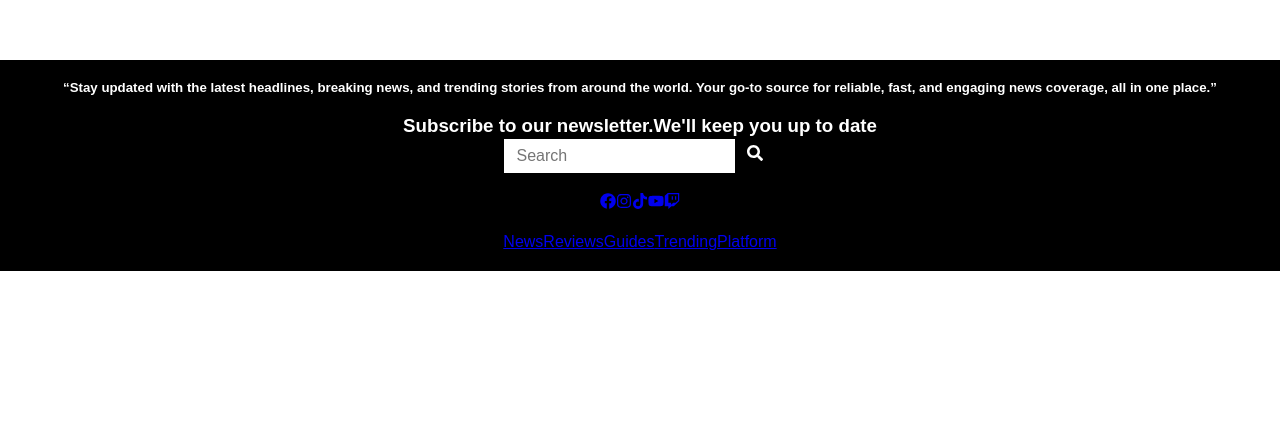
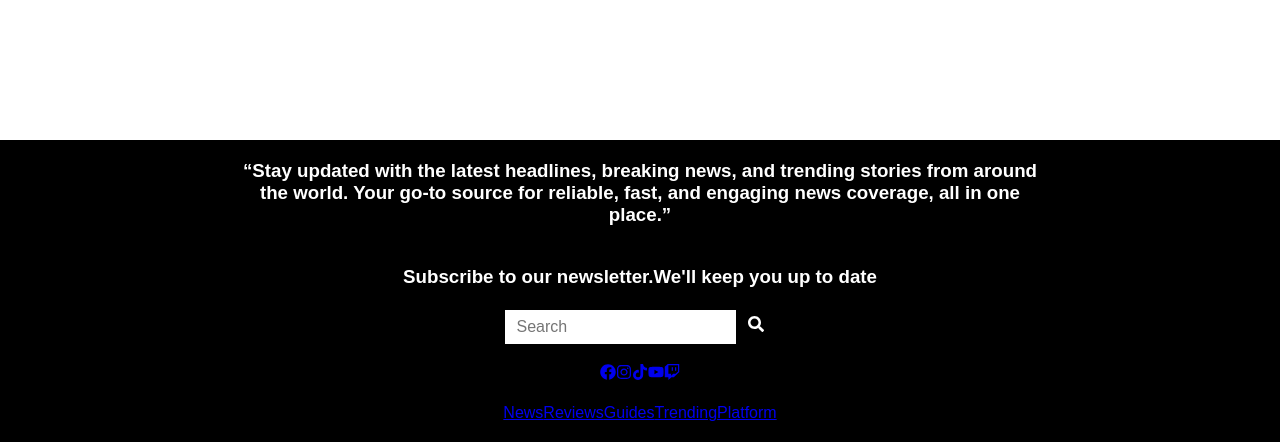
Before and after one commit to aggelooskk/News-app, a React (Create React App) app: page / in a window 1280 px wide. Shown: the part 822-1264 px from the top of the page. Before the commit the page ends 1093 px from the top, so only its background shows below. Built offline with nearby package versions, Linux system fonts and the light colour scheme.

Commit message:
improvments

```diff
--- a/package.json
+++ b/package.json
@@ -3,6 +3,7 @@
   "version": "0.1.0",
   "private": true,
   "dependencies": {
+    "@reduxjs/toolkit": "^2.5.0",
     "bootstrap": "^5.3.3",
     "cra-template": "1.2.0",
     "dotenv": "^16.4.7",
@@ -10,6 +11,7 @@
     "react-bootstrap": "^2.10.7",
     "react-dom": "^19.0.0",
     "react-icons": "^5.4.0",
+    "react-redux": "^9.2.0",
     "react-router-dom": "^7.0.2",
     "react-scripts": "5.0.1",
     "uninstall": "^0.0.0"
--- a/src/Components/footer/Footer.jsx
+++ b/src/Components/footer/Footer.jsx
@@ -14,11 +14,11 @@ const Footer = () => {
     <>
       <footer className={styles.footer}>
         <div className="description">
-          <h5>
+          <h3>
             “Stay updated with the latest headlines, breaking news, and trending
             stories from around the world. Your go-to source for reliable, fast,
             and engaging news coverage, all in one place.”
-          </h5>
+          </h3>
         </div>
         <div className="search">
           <h3>Subscribe to our newsletter.We'll keep you up to date</h3>
--- a/src/Components/footer/Footer.module.css
+++ b/src/Components/footer/Footer.module.css
@@ -9,11 +9,15 @@ footer {
   gap: 20px;
 }
 
-.description h5 {
+h3 {
+  width: 800px;
+  margin-bottom: 20px
+}
+
+.description h3 {
   font-size: 18px;
   line-height: 1.5;
-  max-width: 600px;
-  margin: 0 auto;
+
 }
 
 .search {
@@ -30,13 +34,14 @@ footer {
 .icons {
   display: flex;
   justify-content: center;
-  gap: 15px;
+  color: white;
 }
 
 .icons a {
   font-size: 24px;
   color: #fff;
   transition: color 0.3s ease;
+  color: white;
 }
 
 .icons a:hover {
--- a/src/index.css
+++ b/src/index.css
@@ -11,5 +11,5 @@ body {
 }
 
 main {
-  height: 90vh;
+  height: 100vh;
 }
```
Also changed, not shown: 1 other file (tests, documents, lock files or other folders).
